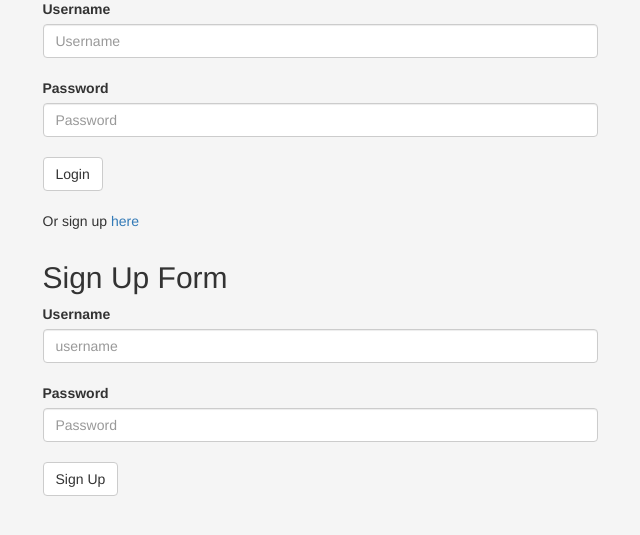
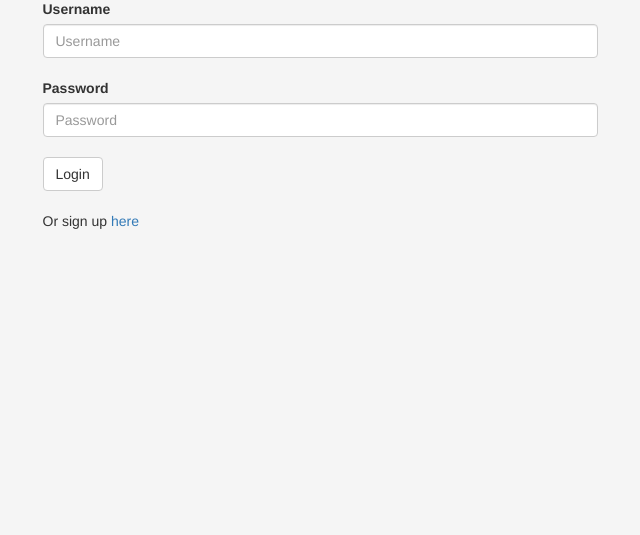
Before and after one commit to SergioAlmazan/Project-2, a Node server app: page /login in a window 1280 px wide. Shown: the part 104-639 px from the top of the page, without its empty margins (320-960 px from the left). Run offline with Node 20, Linux system fonts and the light colour scheme; some libraries are stand-ins or nearby versions.

Commit message:
remove sign up from login page

```diff
--- a/views/login.handlebars
+++ b/views/login.handlebars
@@ -18,26 +18,3 @@
       </div>
     </div>
 </div>
-
-<div class="container">
-    <div class="row">
-      <div class="col-md-6 col-md-offset-3">
-        <h2>Sign Up Form</h2>
-        <form class="signup">
-          <div class="form-group">
-            <label for="exampleInputusername1">Username</label>
-            <input type="text" class="form-control" id="username-input1" placeholder="username">
-          </div>
-          <div class="form-group">
-            <label for="exampleInputPassword1">Password</label>
-            <input type="password" class="form-control" id="password-input1" placeholder="Password">
-          </div>
-          <div style="display: none" id="alert" class="alert alert-danger" role="alert">
-            <span class="glyphicon glyphicon-exclamation-sign" aria-hidden="true"></span>
-            <span class="sr-only">Error:</span> <span class="msg"></span>
-          </div>
-          <button type="submit" class="btn btn-default">Sign Up</button>
-        </form>
-      </div>
-    </div>
-</div>
```
